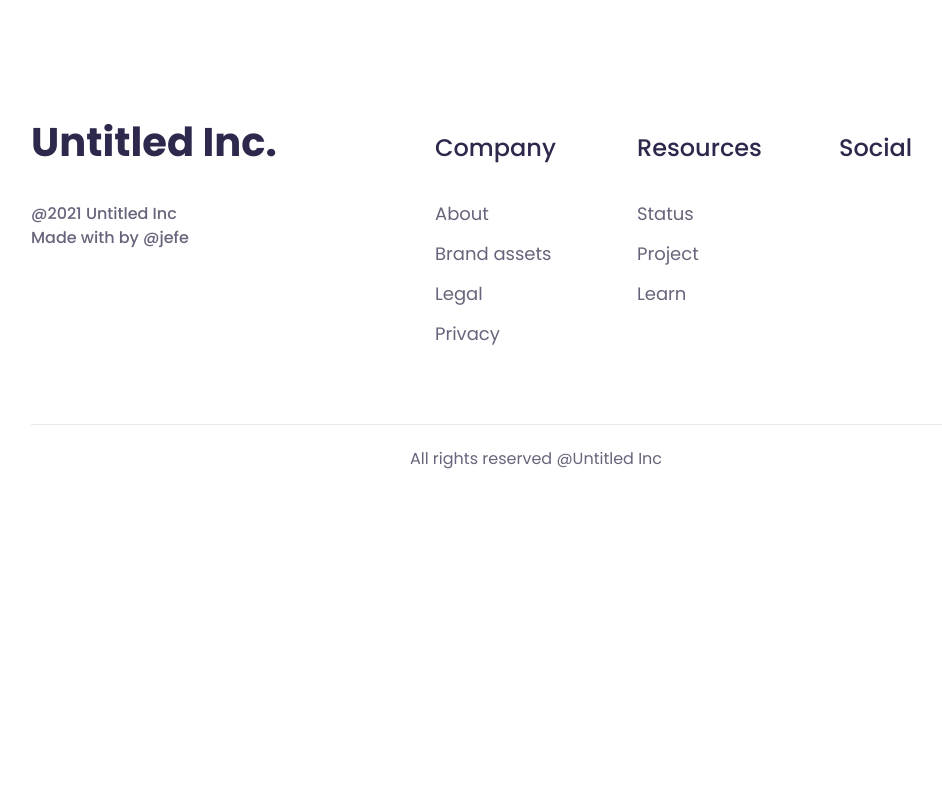
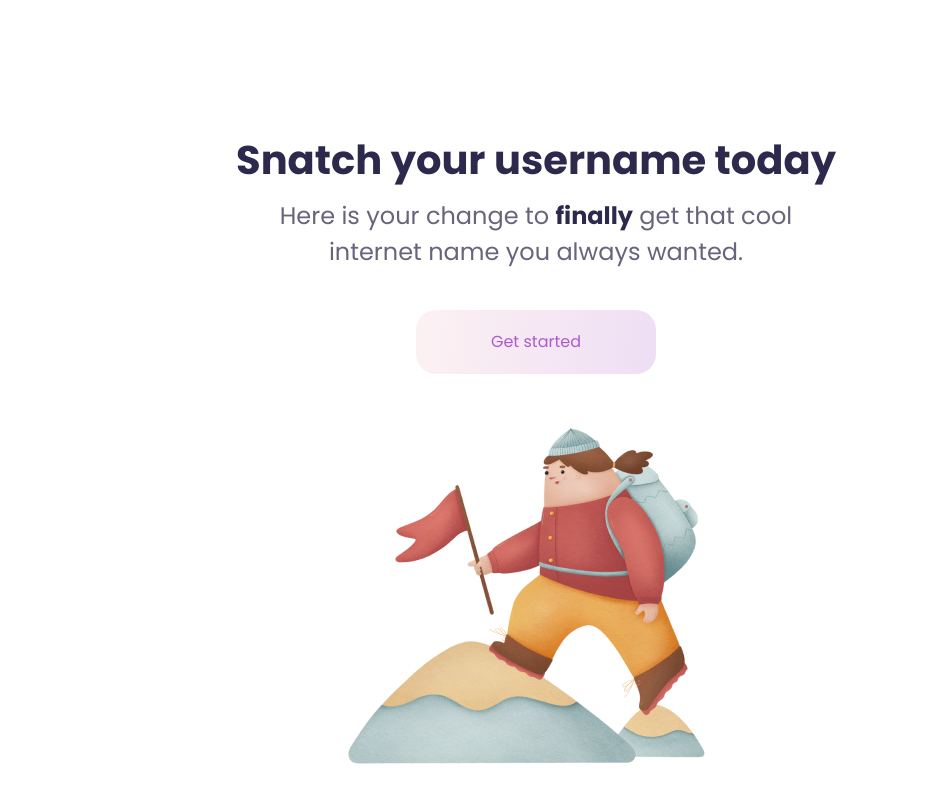
Before and after one commit to apoorvlathey/nft-ui, a React (Create React App) app: page / in a window 1280 px wide. Shown: the part 2360-3160 px from the top of the page, without its empty margins (104-1046 px from the left). Before the commit the page ends 2876 px from the top, so only its background shows below. Built offline with nearby package versions, Linux system fonts and the light colour scheme.

Commit message:
Added get stated segment

```diff
--- /dev/null
+++ b/src/components/Start.js
@@ -0,0 +1,14 @@
+const Start = () => {
+  return (
+    <div className='start-wrapper flex flex-col items-center'>
+      <h2>Snatch your username today</h2>
+      <p>
+        Here is your change to <strong>finally</strong> get that cool internet name you always wanted.
+      </p>
+      <a className='bg-gradient'>Get started</a>
+      <img src='/images/success.png' alt='Get started success image' />
+    </div>
+  );
+};
+
+export default Start;
--- a/src/components/index.js
+++ b/src/components/index.js
@@ -4,3 +4,4 @@ export { default as Header } from './Header';
 export { default as Hero } from './Hero';
 export { default as Logo } from './Logo';
 export { default as Logos } from './Logos/index';
+export { default as Start } from './Start';
--- a/src/pages/Home.js
+++ b/src/pages/Home.js
@@ -1,4 +1,4 @@
-import { Cards, Footer, Header, Hero, Logos } from '../components';
+import { Cards, Footer, Header, Hero, Logos, Start } from '../components';
 
 const Home = () => {
   return (
@@ -8,6 +8,7 @@ const Home = () => {
         <Hero />
         <Logos />
         <Cards />
+        <Start />
         <Footer />
       </div>
     </>
--- /dev/null
+++ b/src/styles/components/_start.scss
@@ -0,0 +1,37 @@
+div.start-wrapper {
+  text-align: center;
+  margin-bottom: 166px;
+  h2 {
+    font-size: 40px;
+    line-height: 60px;
+    font-weight: bold;
+  }
+  p {
+    font-weight: normal;
+    font-size: 24px;
+    line-height: 36px;
+    margin: 0;
+    margin-top: 8px;
+    color: $colour-gray;
+    max-width: 540px;
+    strong {
+      font-weight: bold;
+      color: $colour-black;
+    }
+  }
+  a {
+    margin-top: 40px;
+    padding: 20px;
+    width: 240px;
+    border-radius: 20px;
+    background: linear-gradient(97.39deg, rgba(255, 208, 188, 0.2) -21.89%, rgba(150, 58, 207, 0.2) 134.13%);
+    color: #ad5bcc;
+    font-size: 16px;
+  }
+  img {
+    width: 359px;
+    height: 359px;
+    margin-top: 40px;
+    transform: translateX(-10px);
+  }
+}
--- a/src/styles/components/main.scss
+++ b/src/styles/components/main.scss
@@ -1 +1 @@
-@import 'cards', 'footer', 'header', 'hero', 'logo', 'logos';
+@import 'cards', 'footer', 'header', 'hero', 'logo', 'logos', 'start';
```
Also changed, not shown: public/images/success.png (added).
